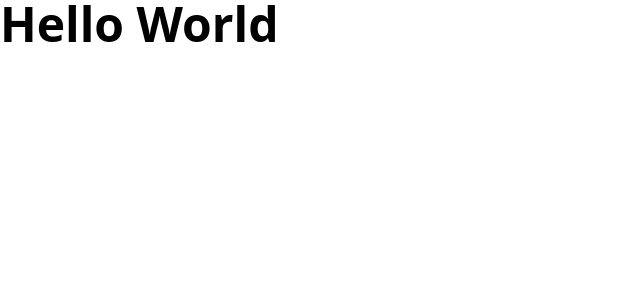
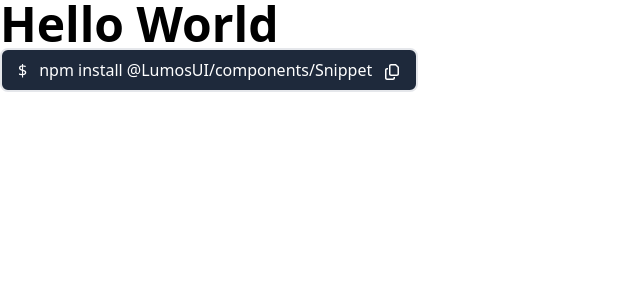
Before and after one commit to oDqnger/LumosUI, a React (Create React App) app: page / in a window 1280 px wide. Shown: the top 300 px of the page, without its empty margins (0-640 px from the left). Built offline with nearby package versions, Linux system fonts and the light colour scheme.

Commit message:
Created snippet component. Still need to fix small bugs and finish it completely.

```diff
--- a/package.json
+++ b/package.json
@@ -8,6 +8,7 @@
     "@testing-library/user-event": "^13.5.0",
     "react": "^18.2.0",
     "react-dom": "^18.2.0",
+    "react-icons": "^5.0.1",
     "react-scripts": "5.0.1",
     "tailwindcss": "^3.4.1",
     "web-vitals": "^2.1.4"
--- a/src/App.js
+++ b/src/App.js
@@ -1,8 +1,12 @@
 import "./styles/output.css"
+import Snippet from './components/Snippet'
 
 function App() {
   return (
-    <h1 className="text-5xl font-bold">Hello World</h1>
+    <>
+      <h1 className="text-5xl font-bold">Hello World</h1>
+      <Snippet>npm install @LumosUI/components/Snippet</Snippet>
+    </>
   );
 }
 
--- /dev/null
+++ b/src/components/Snippet.jsx
@@ -0,0 +1,34 @@
+import { useState } from "react"
+import { FaRegCopy } from "react-icons/fa6"
+import { TiTick } from "react-icons/ti"
+import "../styles/output.css"
+
+export default function Snippet({ children: text, symbol="$", copy="true" }) {
+    const [hasCopied, setHasCopied] = useState(false);
+
+    if (hasCopied) {
+        setTimeout(() => {
+            setHasCopied(!hasCopied)
+        }, 2000)
+    }
+
+    return (
+        <>
+            <div className="border-2 inline-block pr-4 pl-4 pt-2 pb-2 rounded-lg bg-slate-800 text-white">
+                <h3 className="pr-3 inline-block">{symbol}</h3>
+                <h3 className="pr-3 inline-block">{text}</h3>
+                <button onClick={() => {
+                    navigator.clipboard.writeText(text);
+                    setHasCopied(true)
+                }}>
+                {
+                    !hasCopied
+                    ?
+                    <FaRegCopy className="inline-block" />
+                    :
+                    <TiTick className="inline-block" />
+                }</button>
+            </div>
+        </>
+    )
+}
--- a/src/styles/output.css
+++ b/src/styles/output.css
@@ -535,9 +535,86 @@ video {
   --tw-backdrop-sepia:  ;
 }
 
-.text-3xl {
-  font-size: 1.875rem;
-  line-height: 2.25rem;
+.invisible {
+  visibility: hidden;
+}
+
+.inline-block {
+  display: inline-block;
+}
+
+.hidden {
+  display: none;
+}
+
+.rounded-lg {
+  border-radius: 0.5rem;
+}
+
+.border-2 {
+  border-width: 2px;
+}
+
+.border {
+  border-width: 1px;
+}
+
+.bg-slate-700 {
+  --tw-bg-opacity: 1;
+  background-color: rgb(51 65 85 / var(--tw-bg-opacity));
+}
+
+.bg-slate-800 {
+  --tw-bg-opacity: 1;
+  background-color: rgb(30 41 59 / var(--tw-bg-opacity));
+}
+
+.p-3 {
+  padding: 0.75rem;
+}
+
+.p-5 {
+  padding: 1.25rem;
+}
+
+.pb-3 {
+  padding-bottom: 0.75rem;
+}
+
+.pl-5 {
+  padding-left: 1.25rem;
+}
+
+.pr-5 {
+  padding-right: 1.25rem;
+}
+
+.pt-3 {
+  padding-top: 0.75rem;
+}
+
+.pb-2 {
+  padding-bottom: 0.5rem;
+}
+
+.pt-2 {
+  padding-top: 0.5rem;
+}
+
+.pl-4 {
+  padding-left: 1rem;
+}
+
+.pr-4 {
+  padding-right: 1rem;
+}
+
+.pl-3 {
+  padding-left: 0.75rem;
+}
+
+.pr-3 {
+  padding-right: 0.75rem;
 }
 
 .text-5xl {
@@ -548,3 +625,20 @@ video {
 .font-bold {
   font-weight: 700;
 }
+
+.text-white {
+  --tw-text-opacity: 1;
+  color: rgb(255 255 255 / var(--tw-text-opacity));
+}
+
+.transition {
+  transition-property: color, background-color, border-color, text-decoration-color, fill, stroke, opacity, box-shadow, transform, filter, -webkit-backdrop-filter;
+  transition-property: color, background-color, border-color, text-decoration-color, fill, stroke, opacity, box-shadow, transform, filter, backdrop-filter;
+  transition-property: color, background-color, border-color, text-decoration-color, fill, stroke, opacity, box-shadow, transform, filter, backdrop-filter, -webkit-backdrop-filter;
+  transition-timing-function: cubic-bezier(0.4, 0, 0.2, 1);
+  transition-duration: 150ms;
+}
+
+.ease-in-out {
+  transition-timing-function: cubic-bezier(0.4, 0, 0.2, 1);
+}
```
Also changed, not shown: 1 other file (tests, documents, lock files or other folders).
